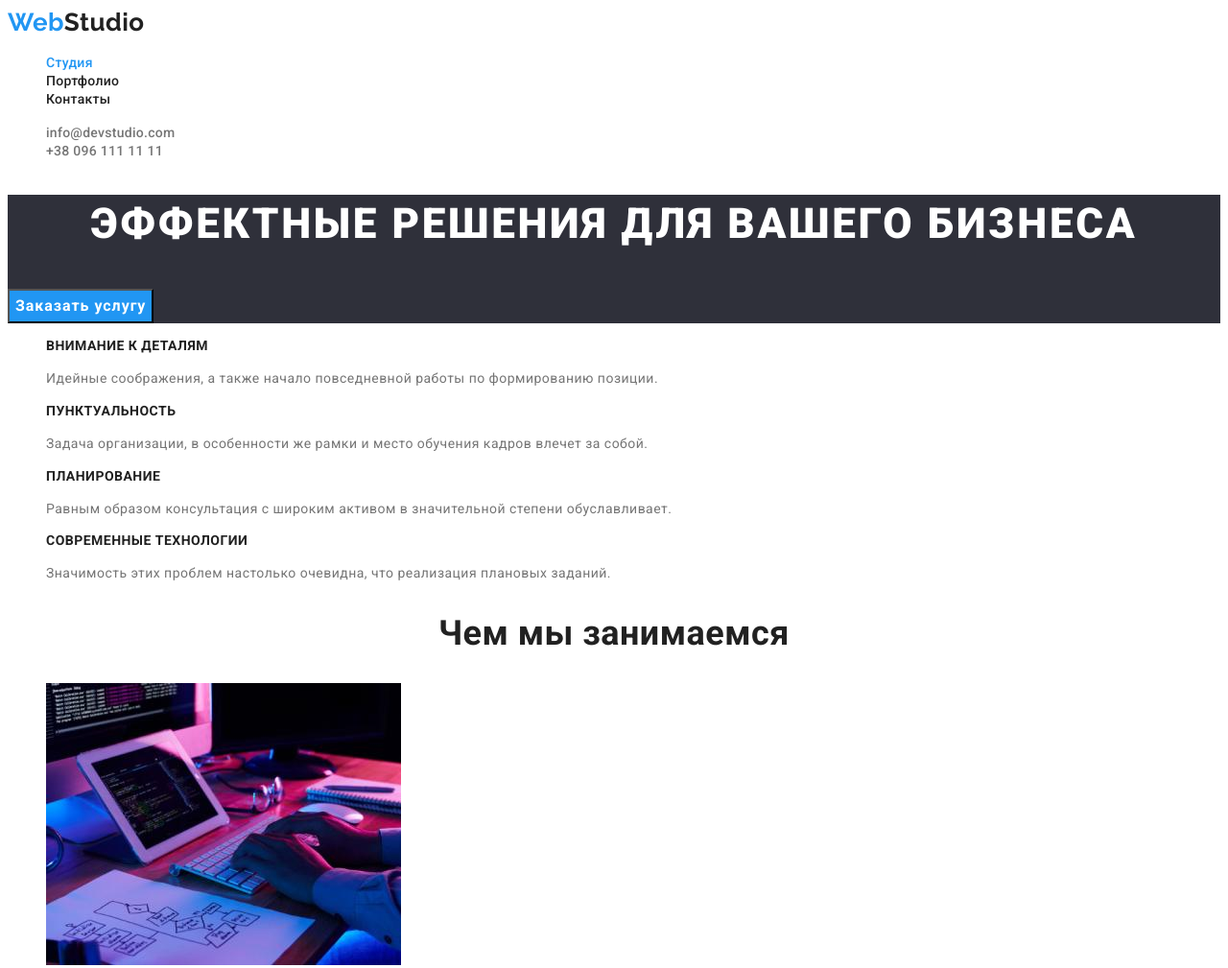
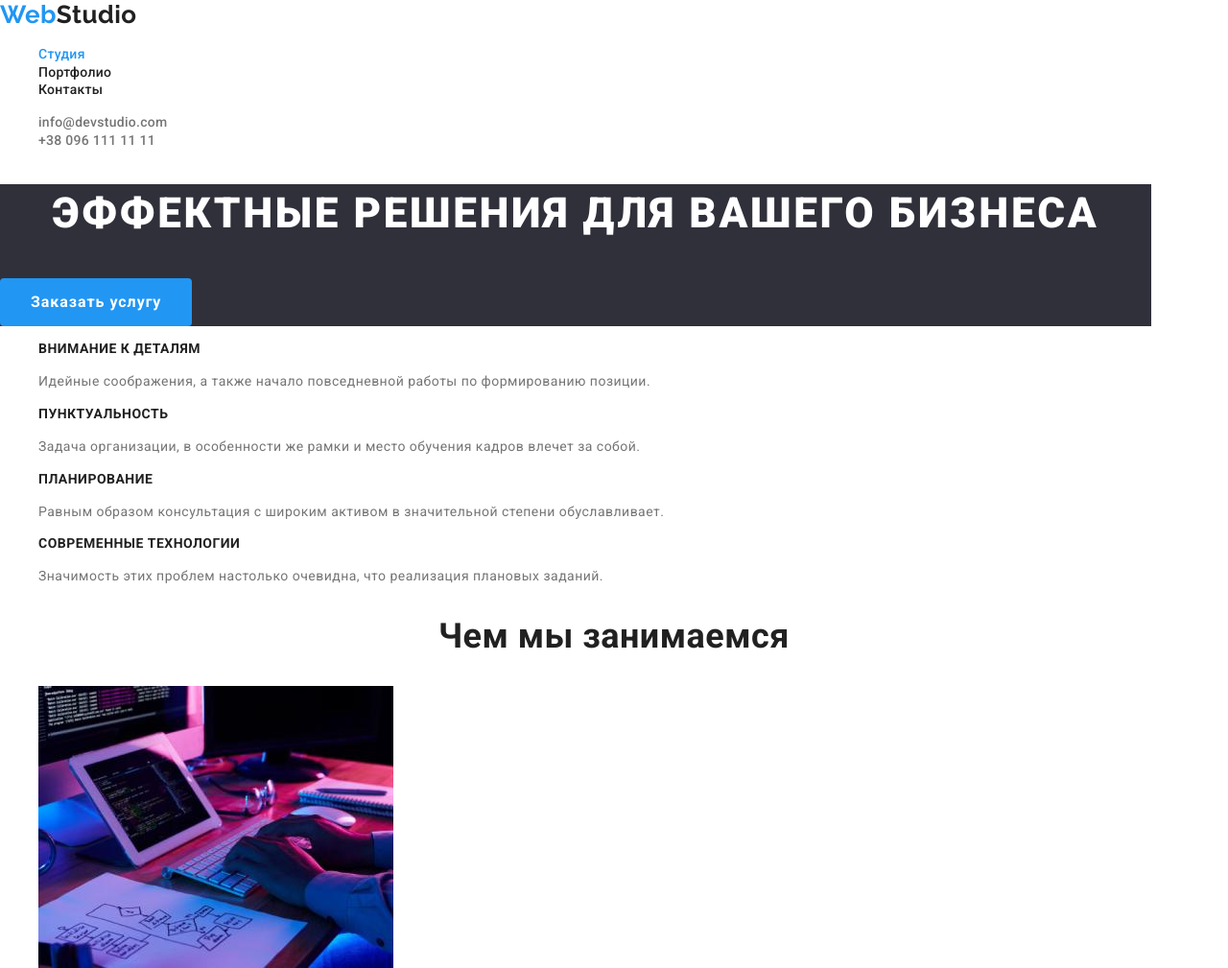
Before and after one commit to Dmitry-Shestakov/goit-markup-hw-02, a plain HTML site: page index.html in a window 1280 px wide. Shown: the top 1009 px of the page at 96% size. Drawn offline with nearby package versions, Linux system fonts and the light colour scheme.

Commit message:
updated hero-button

```diff
--- a/css/styles.css
+++ b/css/styles.css
@@ -40,6 +40,11 @@ body {
   clip-path: inset(100%);
   clip: rect(0 0 0 0);
   overflow: hidden;
+}
+
+/* Page-Header */
+
+.page-header {
 }
 
 /* logo */
@@ -109,6 +114,7 @@ body {
 
 .hero {
   background-color: #2f303a;
+  width: 1200px;
 }
 
 .hero-title {
@@ -122,13 +128,21 @@ body {
 }
 
 .hero-button {
+  display: inline-block;
+  padding: 10px 32px;
+  border-radius: 4px;
+  border: 0;
+  min-width: 200px;
+
   color: #ffffff;
   background-color: var(--accent-color);
+
   font-family: 'Roboto';
   font-weight: 700;
   font-size: 16px;
   line-height: 1.9;
   letter-spacing: 0.06em;
+  text-align: center;
 }
 
 /* Section */
--- a/index.html
+++ b/index.html
@@ -11,10 +11,15 @@
       href="https://fonts.googleapis.com/css2?family=Raleway:wght@700&family=Roboto:wght@400;500;700;900&display=swap"
       rel="stylesheet"
     />
+    <link
+      rel="stylesheet"
+      href="https://cdnjs.cloudflare.com/ajax/libs/modern-normalize/1.1.0/modern-normalize.min.css"
+    />
     <link rel="stylesheet" href="./css/styles.css" />
   </head>
   <body>
-    <header>
+    <header class="page-header">
+      <div class="container">
       <a href="/index.html" class="logo"
         ><span class="logo-web">Web</span><span class="logo-studio"></span>Studio</a
       >
@@ -29,7 +34,9 @@
       <!--Контакты-->
       <div>
         <ul class="auth-nav list">
-          <li><a href="malito:info@devstudio.com" class="link-auth-nav">info@devstudio.com</a></li>
+          <li>
+            <a href="malito:info@devstudio.com" class="link-auth-nav">info@devstudio.com</a>
+          </li>
           <li><a href="tel:+380961111111" class="link-auth-nav">+38 096 111 11 11</a></li>
         </ul>
       </div>
```
Also changed, not shown: portfolio.html (+4 -0 lines).
